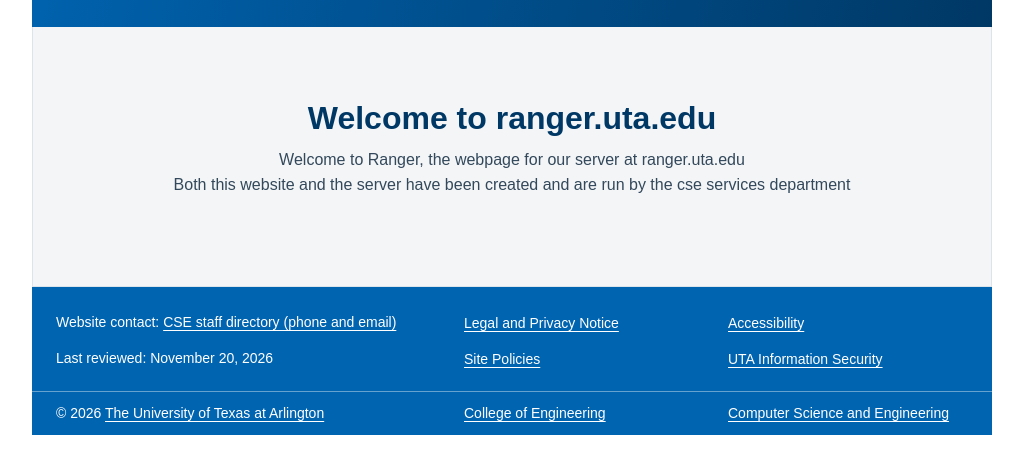
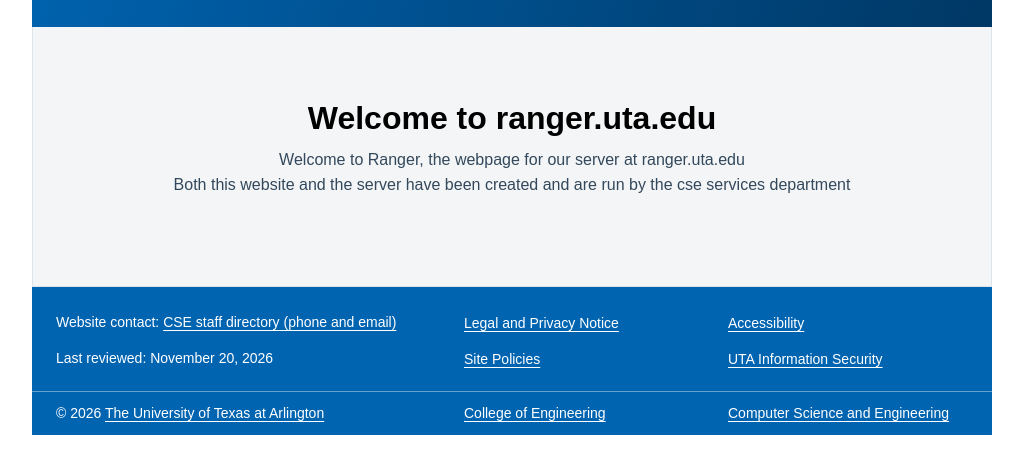
Before and after one commit to sarthak-wadhawan/seo-test-ranger, a plain HTML site: page index.html in a window 1280 px wide. Shown: the part 230-704 px from the top of the page, without its empty margins (128-1151 px from the left). Drawn offline with Linux system fonts and the light colour scheme.

Commit message:
Make welcome heading black

```diff
--- a/styles.css
+++ b/styles.css
@@ -147,6 +147,10 @@ h2 {
   font-weight: 600;
   color: var(--uta-navy);
   overflow-wrap: anywhere;
+}
+
+.welcome h2 {
+  color: #000;
 }
 
 .section-label {
```
